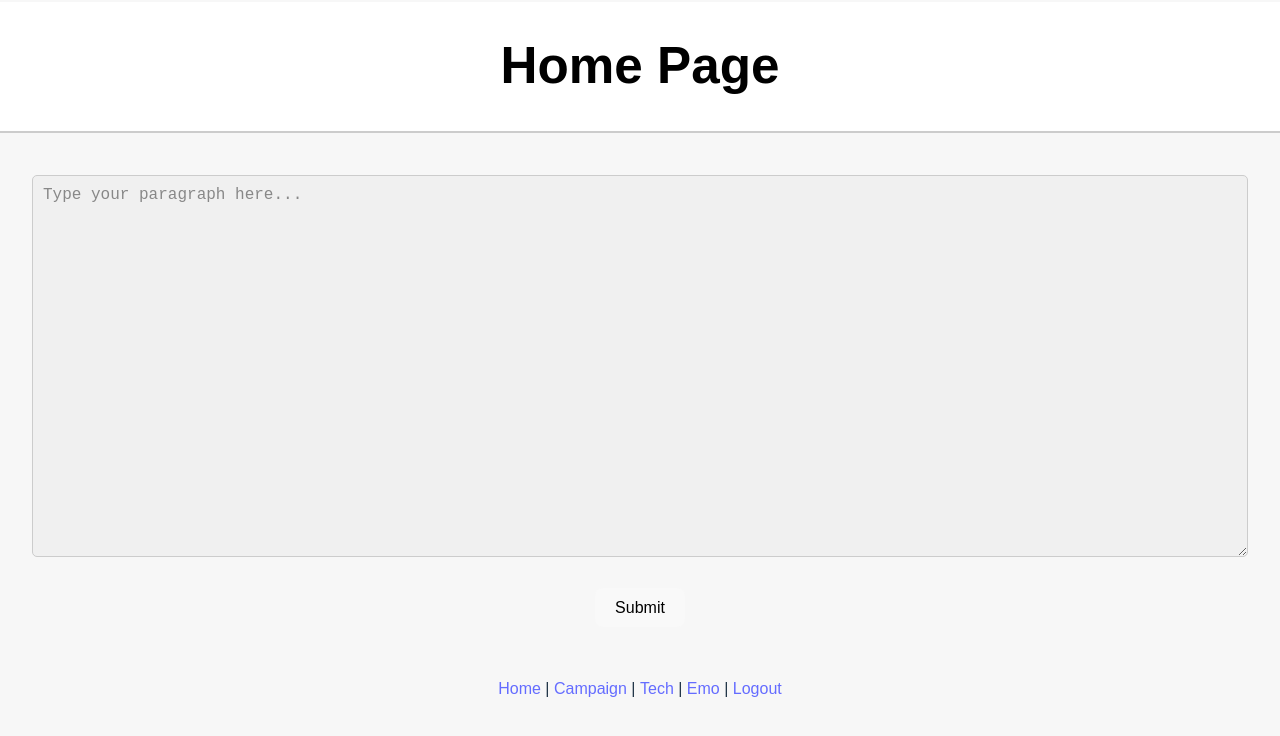
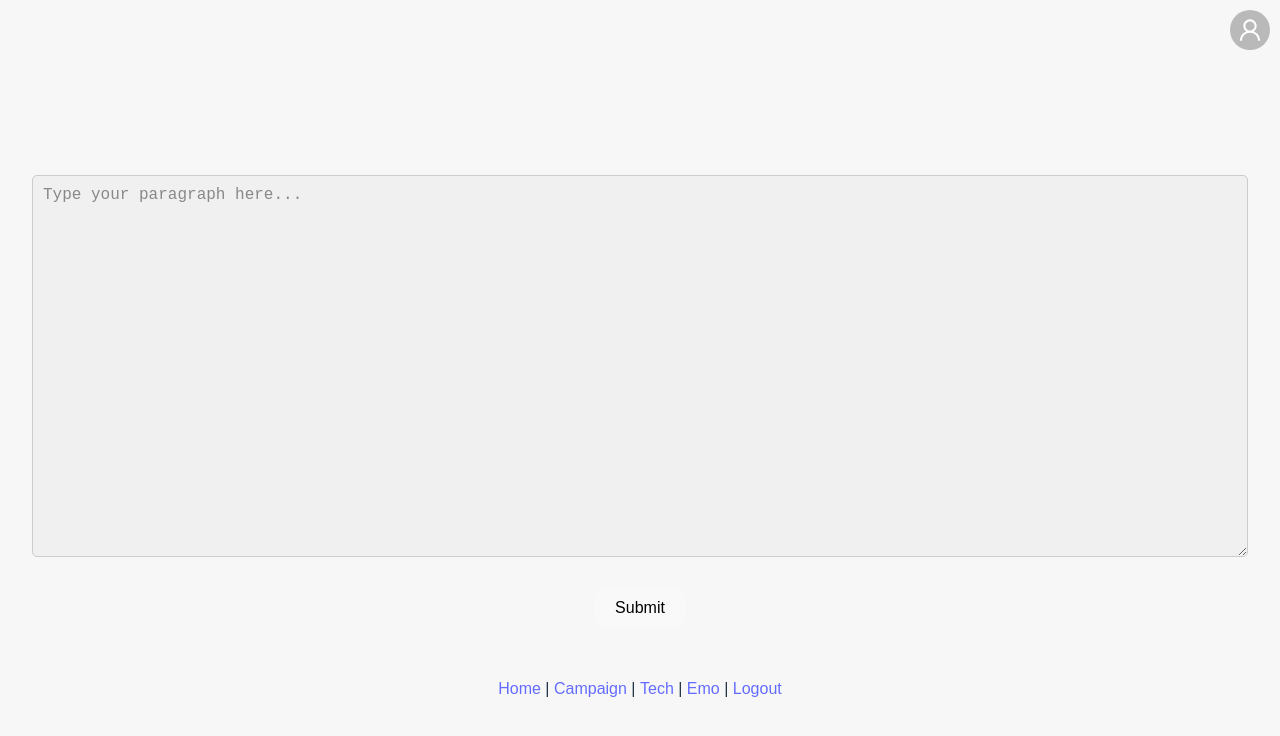
Before and after one commit to vch2128/mchackthon_2024, a React (Vite) app in the folder frontend/: page / in a window 1280 px wide. Shown: the top 736 px of the page. Built offline with nearby package versions, Linux system fonts and the light colour scheme; sample sign-in values are in the browser's storage.

Commit message:
change home top

```diff
--- a/frontend/src/pages/Home/Home.css
+++ b/frontend/src/pages/Home/Home.css
@@ -6,7 +6,7 @@
     left: 0;
     width: 100%;
     background-color: #fff; /* White background */
-    z-index: 1000;
+    z-index: -1;
     padding:2px 0px 2px 0px;
     border-bottom: 2px solid #ccc;
     margin-top:2px;
```
